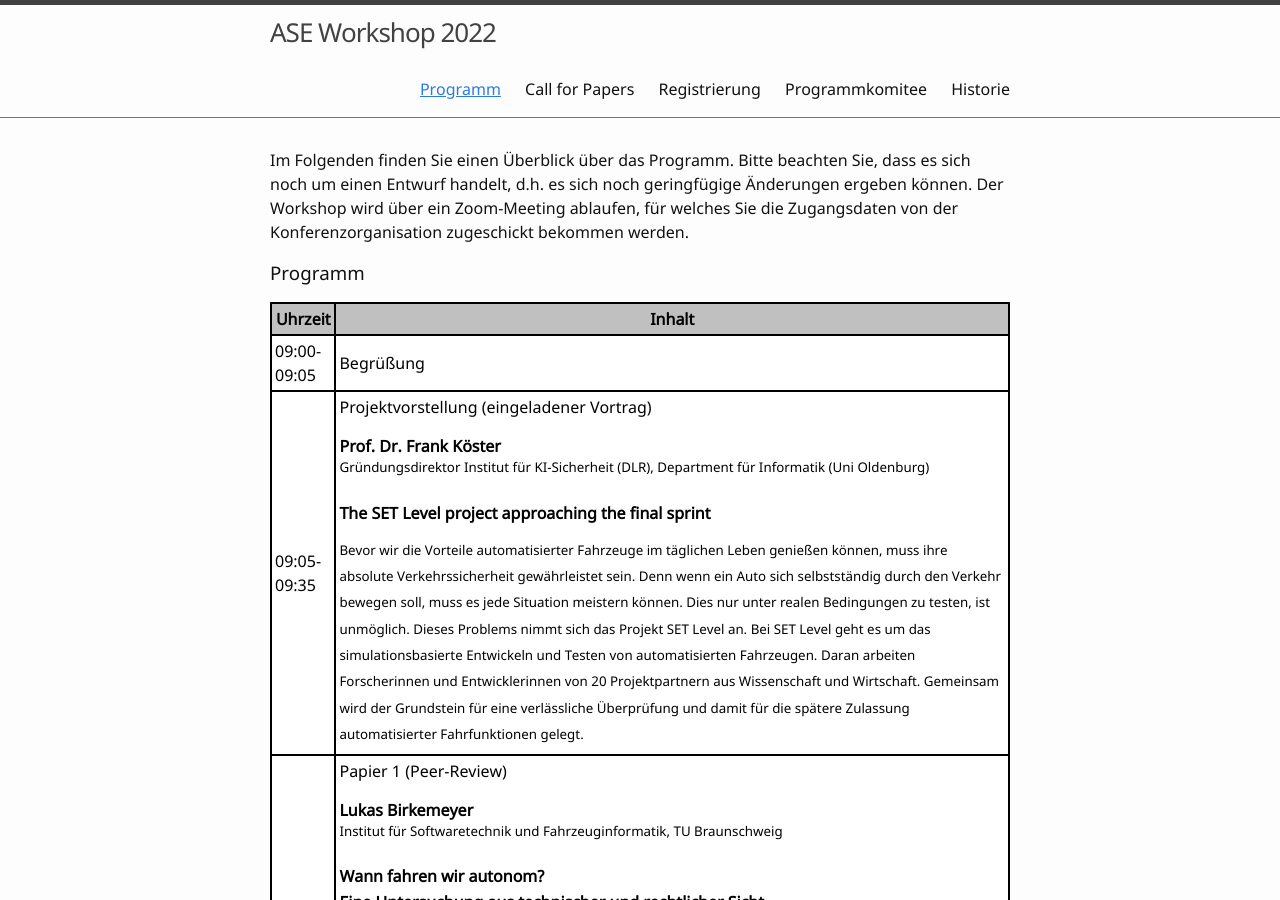
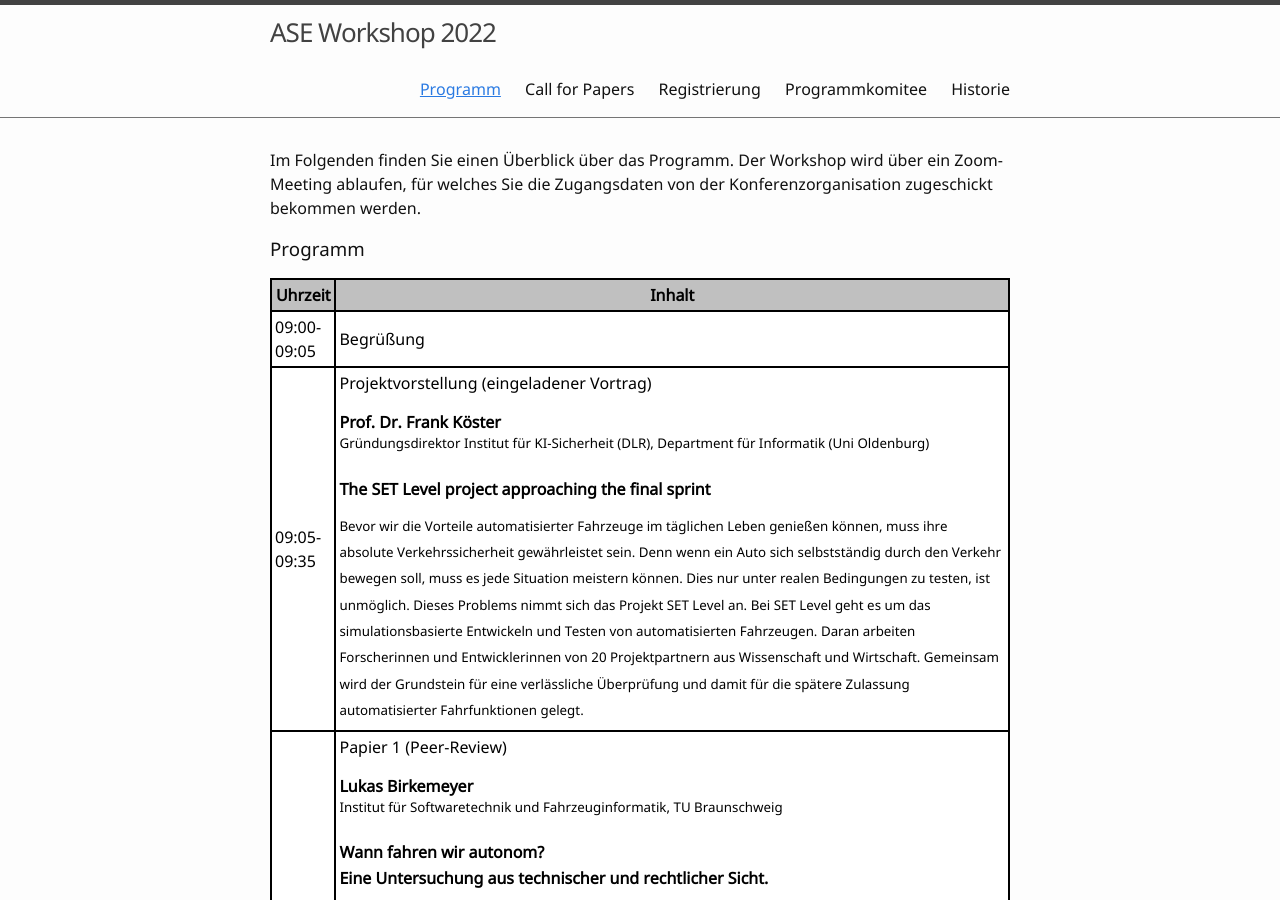
Before and after one commit to ASE-Workshop/2022, a Jekyll site: the page built from 0-programm.md, in a window 1280 px wide and 900 px high. Built offline with Jekyll 4.4.1, drawn with Linux system fonts in a browser that asks for light colours.

Commit message:
Update 0-programm.md

```diff
--- a/0-programm.md
+++ b/0-programm.md
@@ -3,7 +3,7 @@ title: Programm
 nav: true
 ---
 
-Im Folgenden finden Sie einen Überblick über das Programm. Bitte beachten Sie, dass es sich noch um einen Entwurf handelt, d.h. es sich noch geringfügige Änderungen ergeben können. Der Workshop wird über ein Zoom-Meeting ablaufen, für welches Sie die Zugangsdaten von der Konferenzorganisation zugeschickt bekommen werden.
+Im Folgenden finden Sie einen Überblick über das Programm. Der Workshop wird über ein Zoom-Meeting ablaufen, für welches Sie die Zugangsdaten von der Konferenzorganisation zugeschickt bekommen werden.
 
 ### Programm
 
```
